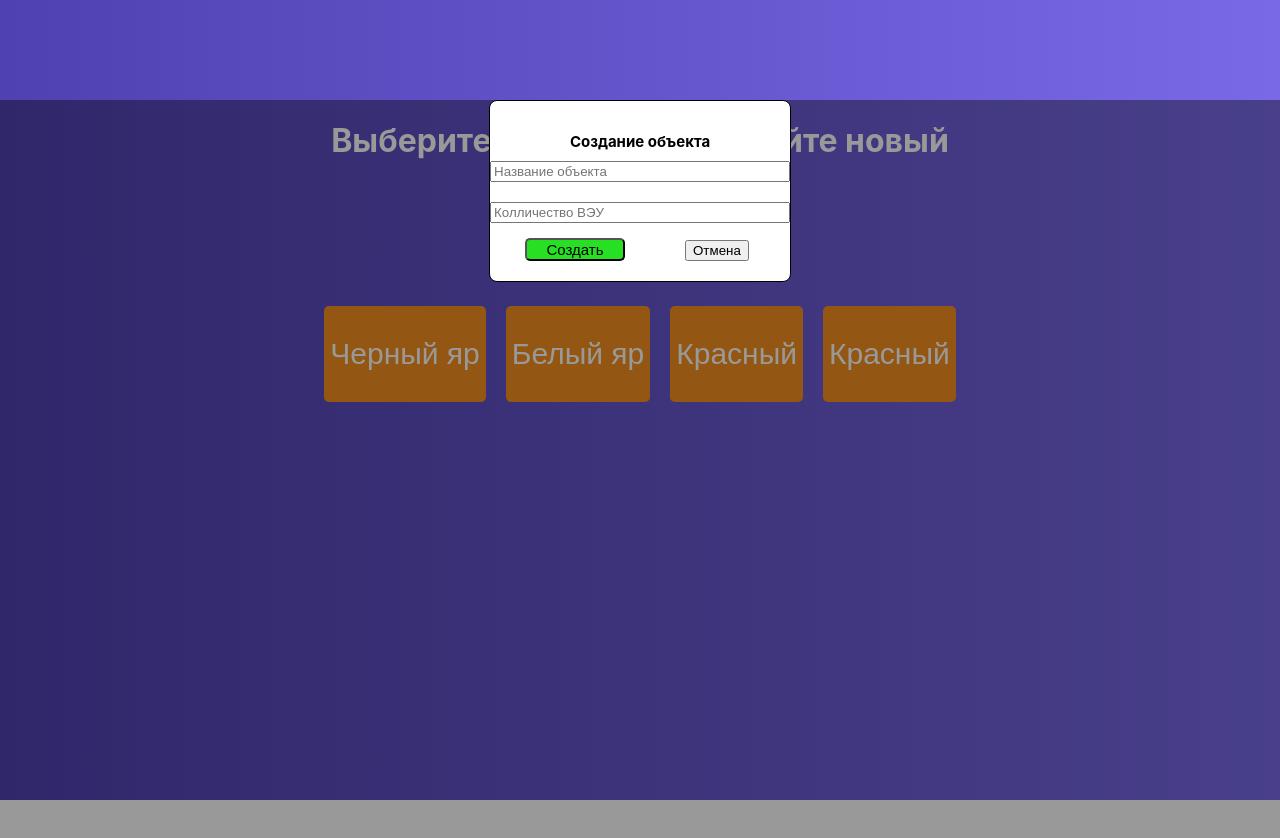
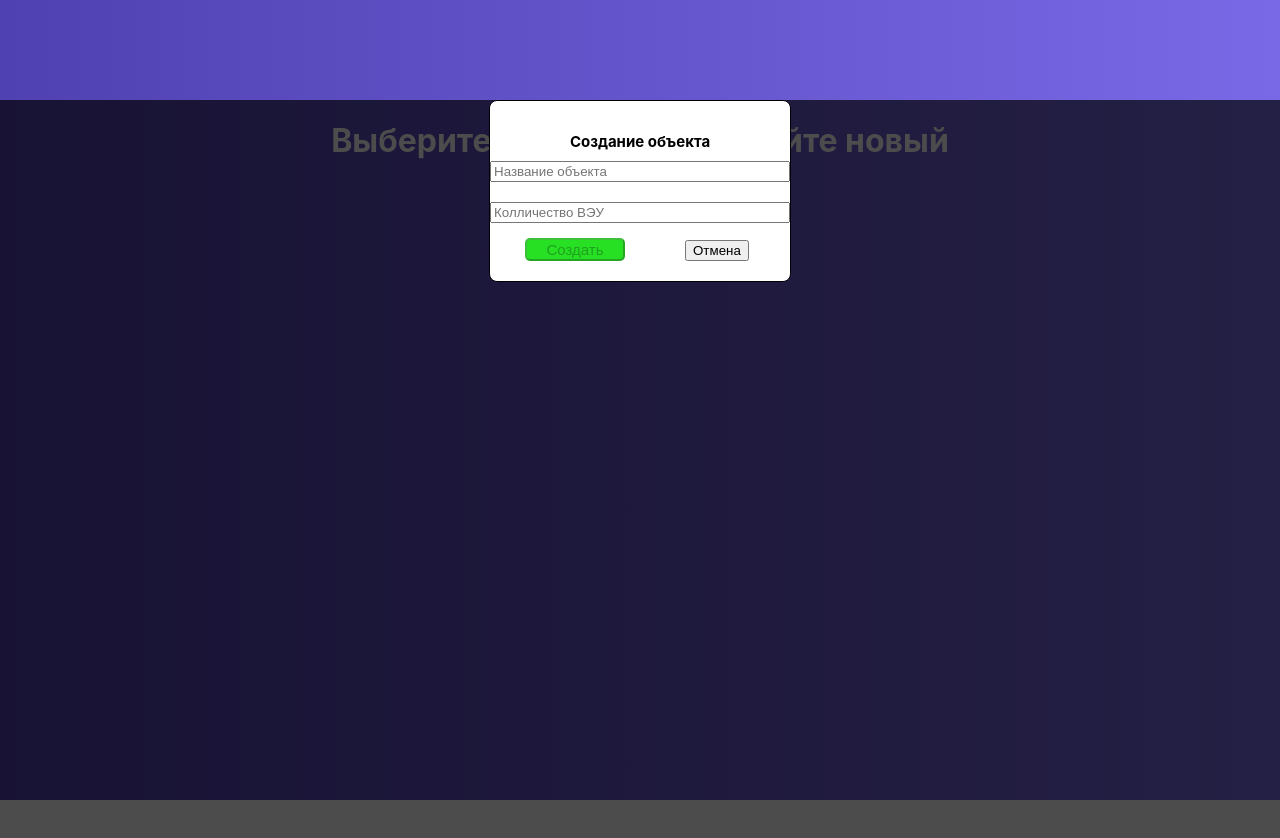
Before and after one commit to BogdanMarchukov/Ker_Geo, a React (Create React App) app: page / in a window 1280 px wide. Shown: the top 838 px of the page. Built offline with nearby package versions, Linux system fonts and the light colour scheme.

Commit message:
You need to add to the store the keys for the creation window

```diff
--- a/src/components/createNewObject/createNewObject.js
+++ b/src/components/createNewObject/createNewObject.js
@@ -1,72 +1,112 @@
 import React, { Component } from 'react'
 import { connect } from 'react-redux'
 import classes from './CreateNewObject.module.css'
+import { CREATE_NEW_OBJECT } from '../../store/actions/actionTypes'
 
 class CreateNewObject extends Component {
 
+    state = {
+        name: "",
+        namber: 0,
+        disabled: true,
+        cls: classes.background
+
+    }
+
+
     createHandler = () => {
-
+        console.log('test')
     }
 
     censelHandler = () => {
         console.log("tect2")
     }
 
-    submitHandler = event => {
+    submitHandler = (event) => {
         event.preventDefault()
+        this.setState(
+            {cls:classes.none}
+        )
     }
 
     HandlerNameObject = event => {
-        let name = event.target.value
-        console.log(name)
+        this.setState(
+            { name: event.target.value }
+        )
+
     }
 
-    HandlerTotall = (event, props) => {
-        let namber = event.target.value
-        console.log(namber)
-        console.log(this.props.veu)
+    HandlerTotall = event => {
+        this.setState(
+            { namber: event.target.value }
+
+        )
+        if (this.state.name.length > 3 && event.target.value > 0 && event.target.value < 120) {
+            this.setState(
+                { disabled: false }
+
+            )
+        } else this.setState(
+            { disabled: true }
+
+        )
+
     }
+
 
 
     render() {
 
+
+
+
         return (
+            <div className = {this.state.cls}>
                 <div className={classes.CreateNewObject}>
                     <h1>Создание объекта</h1>
                     <form onSubmit={this.submitHandler}>
                         <input
-                        type = "text"
-                        placeholder = "Название объекта"
+                            type="text"
+                            placeholder="Название объекта"
                             onChange={this.HandlerNameObject}
                         />
-                   <br/>
+                        <br />
                         <input
-                        type = "number"
-                        placeholder = "Колличество ВЭУ"
+                            type="number"
+                            placeholder="Колличество ВЭУ"
                             onChange={this.HandlerTotall}
+
                         />
-                    <div style={{marginTop: 15}}>
+                        <div style={{ marginTop: 15 }}>
                             <button
                                 className={classes.create}
-                            onClick={this.createHandler}
+                                onClick={ () => {
+                                    this.props.onName(this.state)
+                                }}
+                                disabled={this.state.disabled}
+
                             >
                                 Создать
                         </button>
                             <button
                                 className={classes.censel}
-                            onClick={this.censelHandler}
+
                             >
                                 Отмена
                         </button>
                         </div>
                     </form>
                 </div>
+            </div>
         )
     }
 }
 
-function mapSatteToProps(state){
-    return {veu:state.veu}
+function mapDispatchToProps(dispatch) {
+    return {
+        onName: info => dispatch({ type: CREATE_NEW_OBJECT, info })
     }
 
-export default connect(mapSatteToProps) (CreateNewObject)
+}
+
+export default connect(null, mapDispatchToProps)(CreateNewObject)
--- a/src/components/createNewObject/createNewObject.module.css
+++ b/src/components/createNewObject/createNewObject.module.css
@@ -33,3 +33,16 @@
 .censel {
     margin-left: 60px;
 }
+
+.background {
+    width: 100%;
+    height: 100%;
+    background: rgba(0, 0, 0, .7);
+    display: flex;
+    justify-content: center;
+
+}
+
+.none {
+    display: none;
+}
--- a/src/containers/Veu/Veu.js
+++ b/src/containers/Veu/Veu.js
@@ -7,10 +7,15 @@ import CreateNewObject from '../../components/CreateNewObject/CreateNewObject'
 
 class Veu extends Component {
 
+    state = {
+        cls: classes.modal
+    }
+
 
 
 
     render() {
+
 
 
         return (
@@ -18,6 +23,7 @@ class Veu extends Component {
                 <h1>Выберите объект или создайте новый</h1>
                 <button
                     className={classes.btn}
+                    onClick = {this.createWindow}
                 >
                     +
                  </button>
@@ -35,7 +41,7 @@ class Veu extends Component {
                     })}
 
                 </div>
-                <div className={classes.modal}>
+                <div className={this.state.cls}>
                     <CreateNewObject
                     />
                 </div>
@@ -45,7 +51,9 @@ class Veu extends Component {
 }
 
 function mapSatteToProps(state) {
-    return  {veu: state.veu}
+    return {
+        veu: state.veu.veu
+    }
 
 }
 
--- a/src/containers/Veu/Veu.module.css
+++ b/src/containers/Veu/Veu.module.css
@@ -35,5 +35,9 @@
     position: absolute;
     display: flex;
     justify-content: center;
-    background: rgb(0, 0, 0, .40)
+
 }
+
+.none {
+    display: none;
+}
--- a/src/store/actions/actionTypes.js
+++ b/src/store/actions/actionTypes.js
@@ -0,0 +1 @@
+export const CREATE_NEW_OBJECT = "CREATE_NEW_OBJECT"
--- a/src/store/reducers/veu.js
+++ b/src/store/reducers/veu.js
@@ -1,13 +1,28 @@
-const initialState =
-     [
-        { name: "Черный яр", namberVeu: 10 },
-        { name: "Белый яр", namberVeu: 10 },
-        { name: "Красный ", namberVeu: 10 },
-        { name: "Красный ", namberVeu: 10 }
-     ]
+
+const initialState = {
+ veu: [
 
 
 
+ ]
+}
+
+
 export default function veuReducer(state = initialState, action) {
-    return state
+    let item = action.info
+    let sum = []
+   if (item !== undefined) {
+     sum = [item]
+        state.veu.map((element) => {
+            sum.push(element)
+        })
+   }
+    switch (action.type) {
+        case 'CREATE_NEW_OBJECT':
+            return {
+                veu: sum
+            }
+        default:
+            return state
+    }
 }
```
Lines whose indentation alone changed are shown as unchanged.
